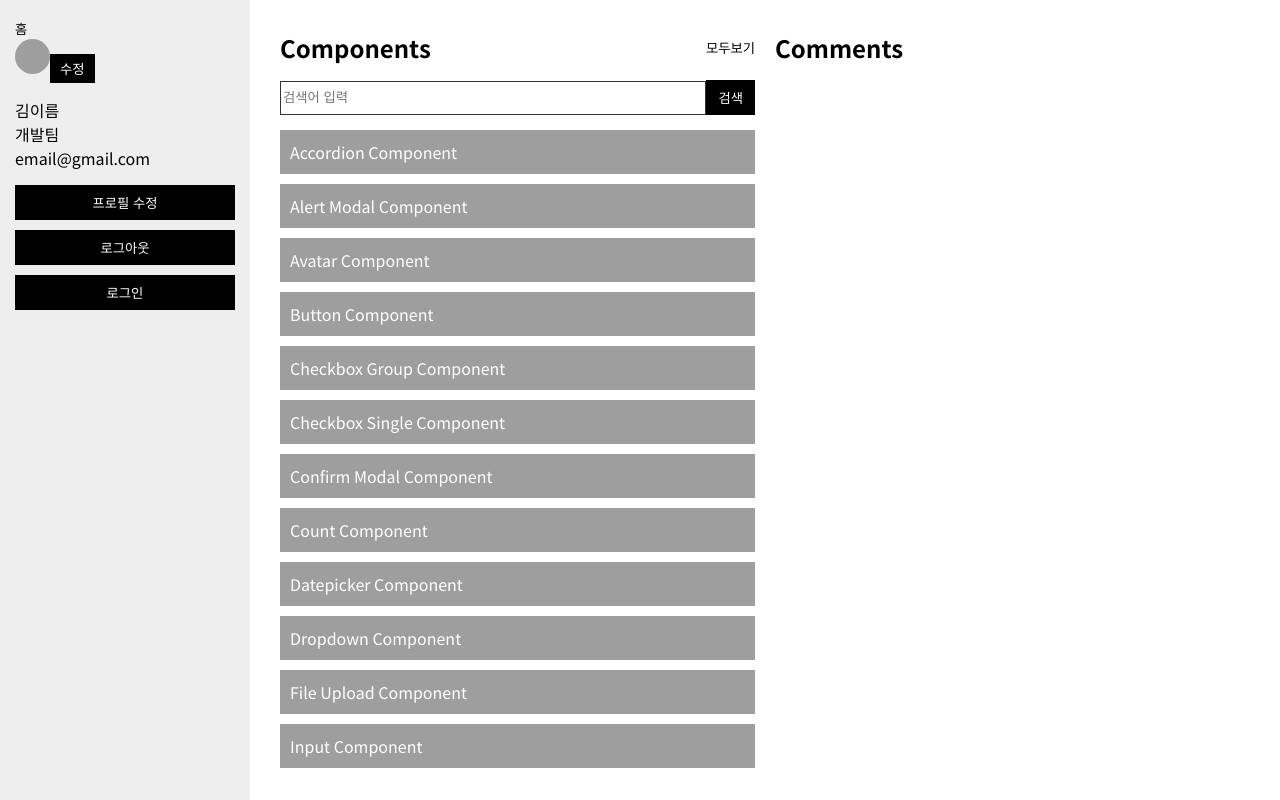
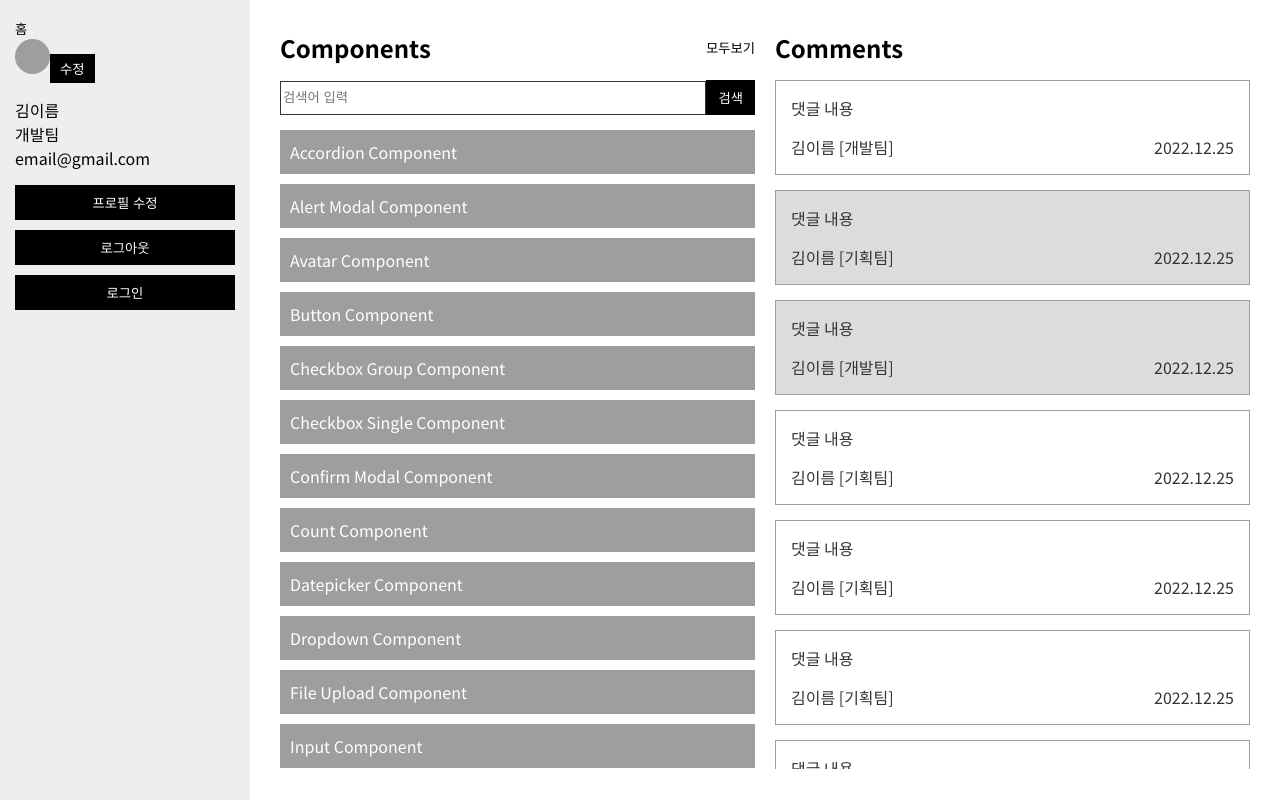
Before and after one commit to wknowpark797/vue2-basic-custom, a Vue app in the folder vue2-basic-custom/: page /main in a window 1280 px wide. Built offline with nearby package versions, Linux system fonts and the light colour scheme; grey boxes are pictures that could not be loaded.

Commit message:
메인 > 댓글 전체 리스트 알림 추가

```diff
--- a/vue2-basic-custom/src/views/MainComp.vue
+++ b/vue2-basic-custom/src/views/MainComp.vue
@@ -34,6 +34,22 @@
             <div class="title-wrap">
                 <h2>Comments</h2>
             </div>
+
+            <ul class="list-comments-main">
+                <li
+                    v-for="comment in commentsList"
+                    :key="comment.seq">
+                    <router-link
+                        :to="''"
+                        :class="{'new':!comment.confirm}">
+                        <p class="content">{{ comment.content }}</p>
+                        <div class="bottom-wrap">
+                            <p class="name">{{ comment.name }} [{{ comment.department }}]</p>
+                            <p class="date">{{ comment.date }}</p>
+                        </div>
+                    </router-link>
+                </li>
+            </ul>
         </div>
 
     </div>
@@ -47,7 +63,65 @@
         data() {
             return {
                 searchValue: '',
-                listComp: []
+                listComp: [],
+                commentsList: [
+                    {
+                        seq: '1',
+                        name: '김이름',
+                        department: '개발팀',
+                        content: '댓글 내용',
+                        date: '2022.12.25',
+                        confirm: true
+                    },
+                    {
+                        seq: '2',
+                        name: '김이름',
+                        department: '기획팀',
+                        content: '댓글 내용',
+                        date: '2022.12.25',
+                        confirm: false
+                    },
+                    {
+                        seq: '3',
+                        name: '김이름',
+                        department: '개발팀',
+                        content: '댓글 내용',
+                        date: '2022.12.25',
+                        confirm: false
+                    },
+                    {
+                        seq: '4',
+                        name: '김이름',
+                        department: '기획팀',
+                        content: '댓글 내용',
+                        date: '2022.12.25',
+                        confirm: true
+                    },
+                    {
+                        seq: '5',
+                        name: '김이름',
+                        department: '기획팀',
+                        content: '댓글 내용',
+                        date: '2022.12.25',
+                        confirm: true
+                    },
+                    {
+                        seq: '6',
+                        name: '김이름',
+                        department: '기획팀',
+                        content: '댓글 내용',
+                        date: '2022.12.25',
+                        confirm: true
+                    },
+                    {
+                        seq: '7',
+                        name: '김이름',
+                        department: '기획팀',
+                        content: '댓글 내용',
+                        date: '2022.12.25',
+                        confirm: true
+                    }
+                ]
             }
         },
         methods: {
@@ -90,5 +164,29 @@
                 }
             }
         }
+        .list-comments-main {
+            height: calc(100vh - 111px);
+            overflow-y: auto;
+            > li {
+                &:not(:first-child) {
+                    margin-top: 15px;
+                }
+                > a {
+                    display: block;
+                    border: 1px solid #9e9e9e;
+                    padding: 15px;
+                    color: #333;
+                    &.new {
+                        background: #dcdcdc;
+                    }
+                    .bottom-wrap {
+                        display: flex;
+                        align-items: center;
+                        justify-content: space-between;
+                        margin-top: 15px;
+                    }
+                }
+            }
+        }
     }
 </style>
```
